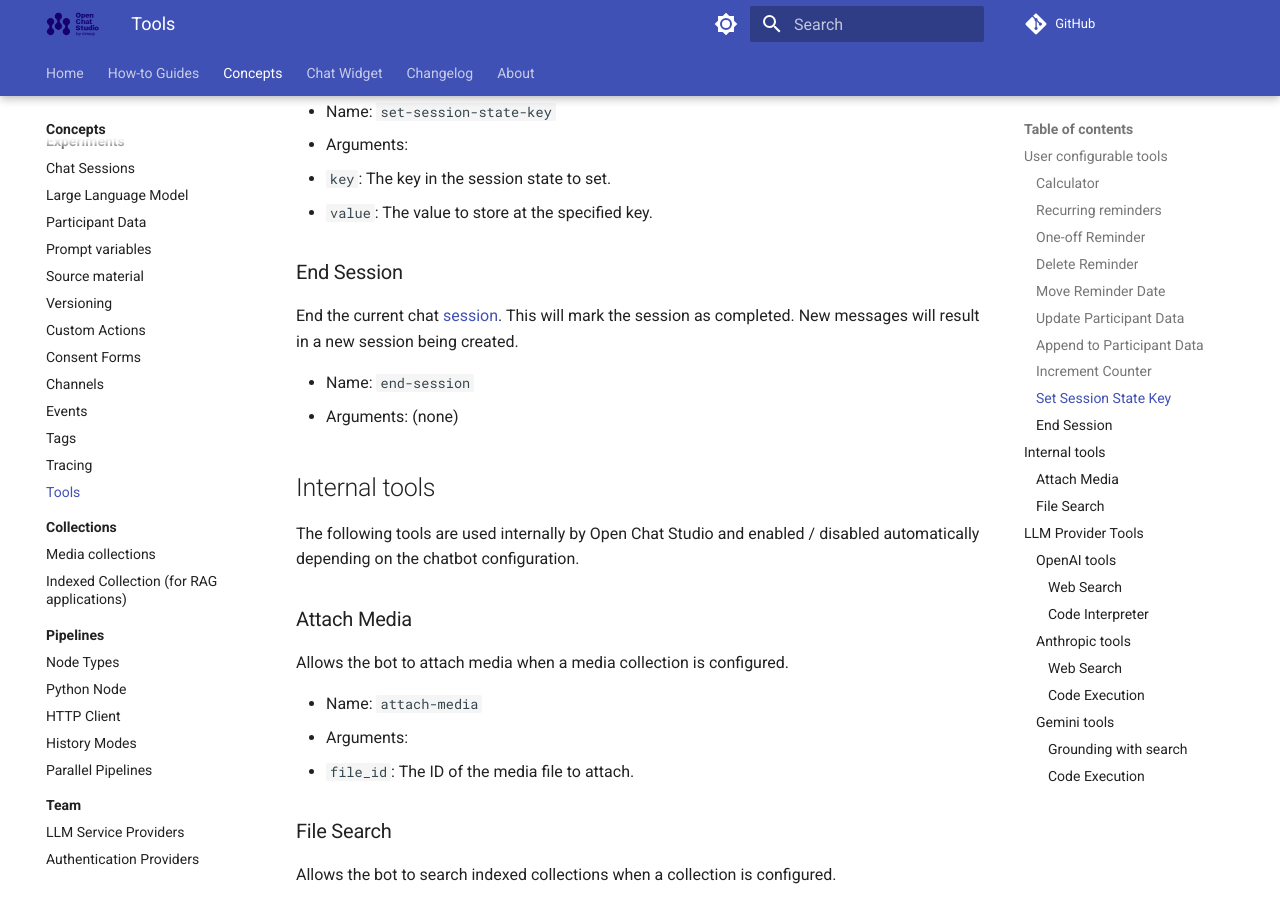
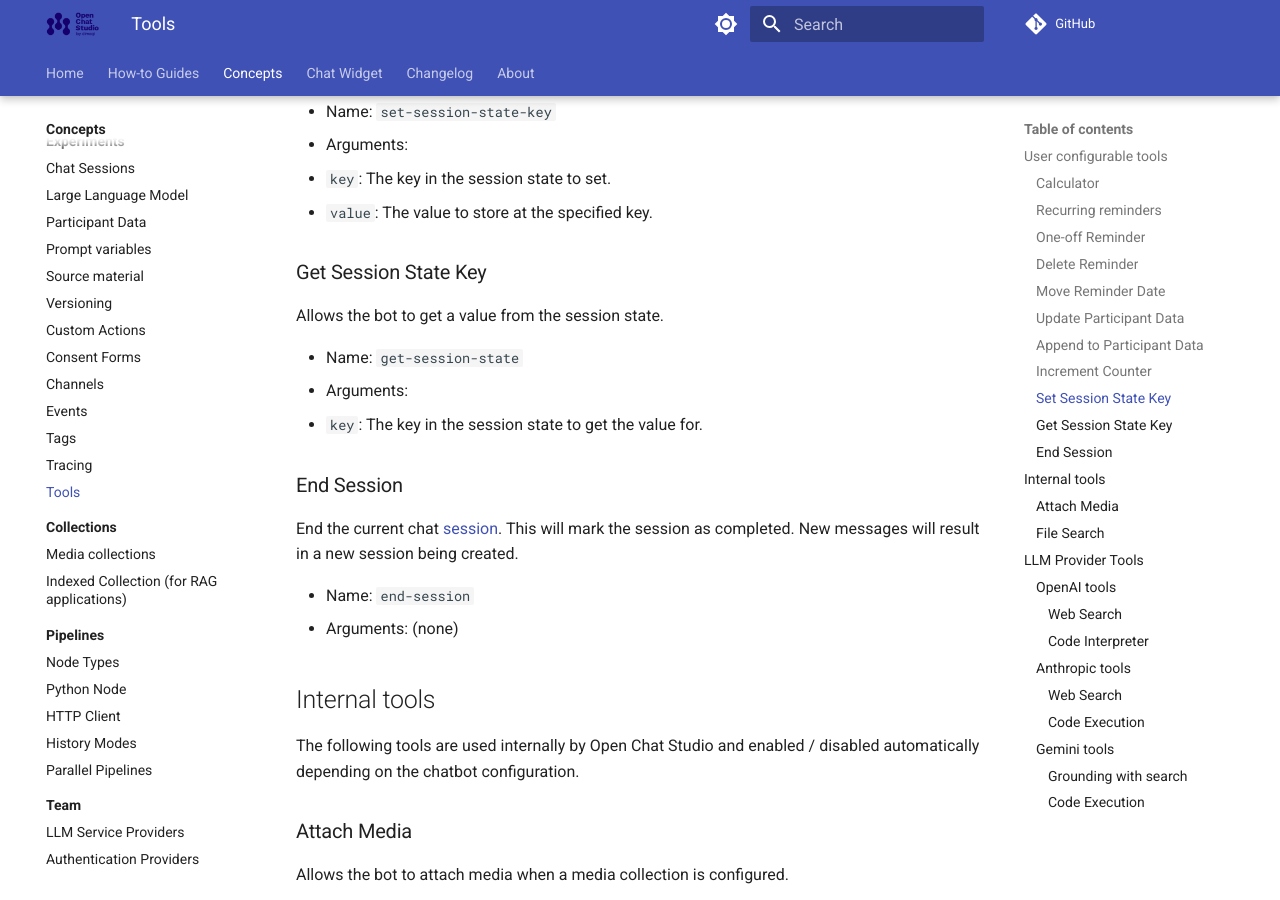
Before and after one commit to dimagi/open-chat-studio-docs, an MkDocs documentation site: the page built from docs/concepts/tools/index.md, in a window 1280 px wide and 900 px high, scrolled down 2875 px. Built offline with MkDocs 1.6.1 and Material for MkDocs 9.7.7, drawn with Linux system fonts in a browser that asks for light colours; a script that is not in the unit is left out; comment, search, counter and statistics services are not loaded.

Commit message:
Add get-session-state tool documentation
Co-authored-by: Simon Kelly <snopoke@users.noreply.github.com>

```diff
--- a/docs/concepts/tools/index.md
+++ b/docs/concepts/tools/index.md
@@ -96,6 +96,14 @@ Allows the bot to set a key-value pair in the session state. The session state p
   * `key`: The key in the session state to set.
   * `value`: The value to store at the specified key.
 
+### Get Session State Key
+
+Allows the bot to get a value from the session state.
+
+* Name: `get-session-state`
+* Arguments:
+  * `key`: The key in the session state to get the value for.
+
 ### End Session
 
 End the current chat [session](../sessions.md). This will mark the session as completed. New messages will result in a new session being created.
```
